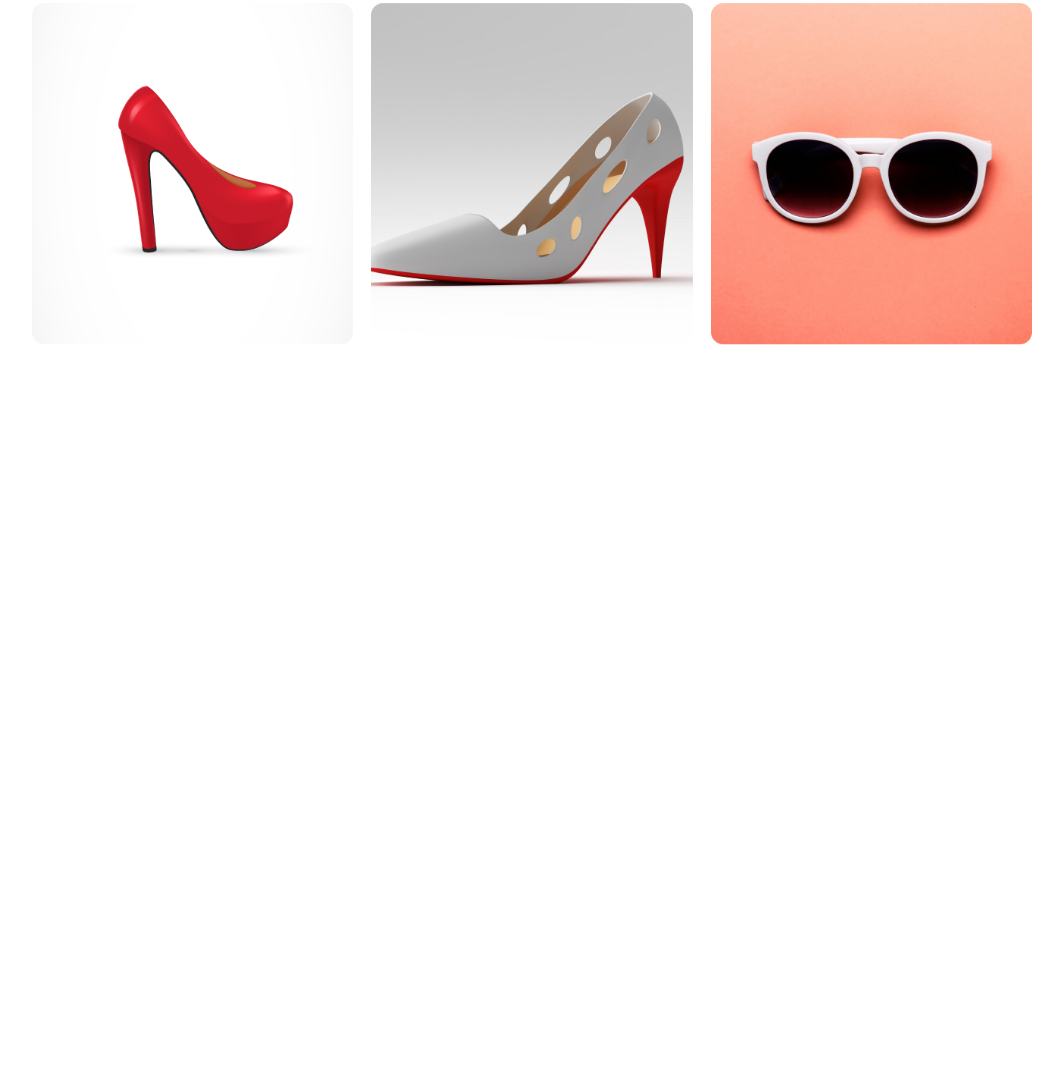
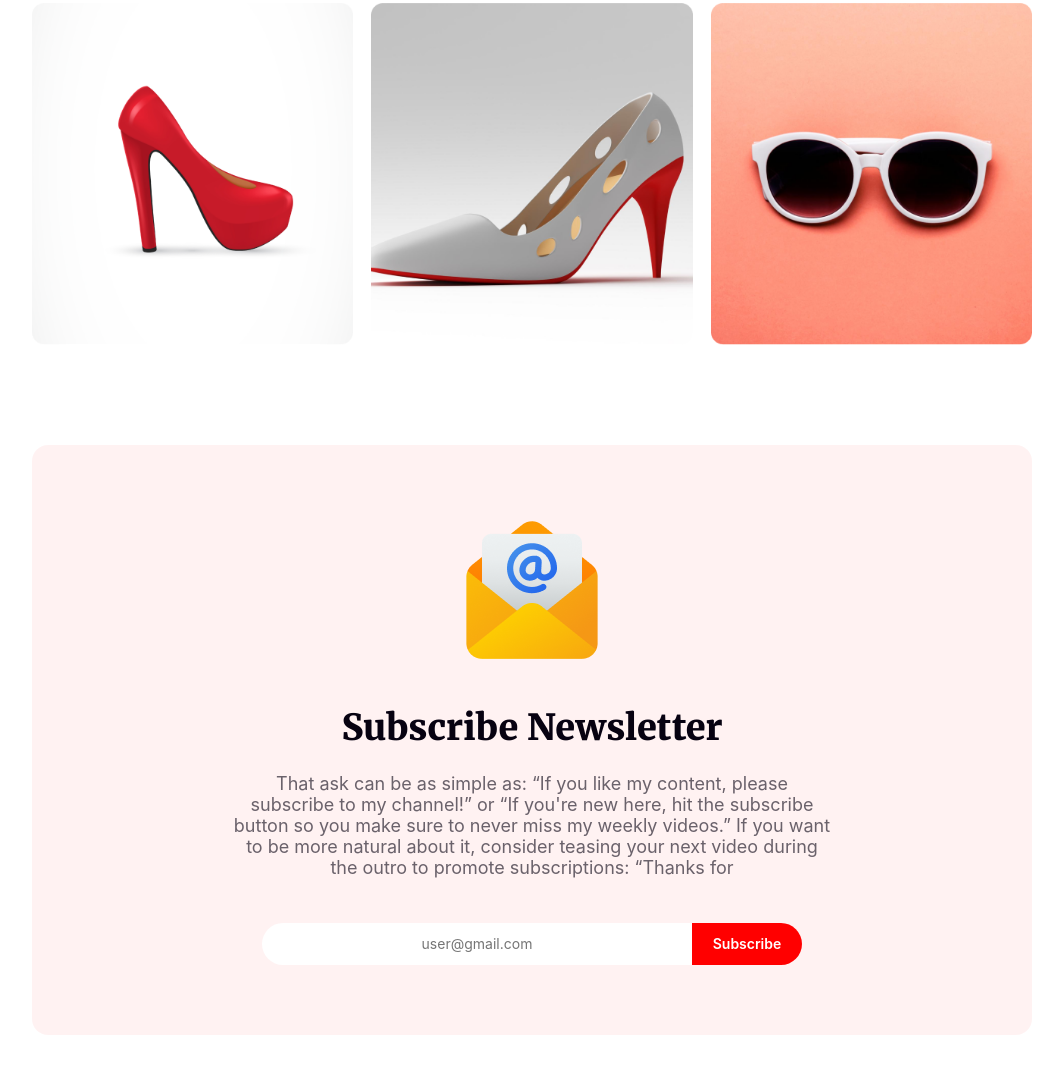
Before and after one commit to naimhossen1929/New-Year-Celebration, a plain HTML site: page index.html in a window 1280 px wide. Shown: the part 4990-6063 px from the top of the page, without its empty margins (108-1171 px from the left). Before the commit the page ends 5385 px from the top, so only its background shows below. Drawn offline with Linux system fonts and the light colour scheme.

Commit message:
add subscribe section

```diff
--- a/index.html
+++ b/index.html
@@ -98,6 +98,14 @@
                 <img src="resources/Rectangle 7.png" alt="" class="gift">
             </div>
         </section>
+
+        <!-- Subscribe Section Start -->
+        <section class="container subscribe">
+        <img src="resources/Group 61.png" alt="">
+        <h2>Subscribe Newsletter</h2>
+        <p>That ask can be as simple as: “If you like my content, please subscribe to my channel!” or “If you're new here, hit the subscribe button so you make sure to never miss my weekly videos.” If you want to be more natural about it, consider teasing your next video during the outro to promote subscriptions: “Thanks for </p>
+        <input type="email" name="" placeholder="user@gmail.com" id=""><button>Subscribe</button>
+        </section>
     </main>
     <footer>
 
--- a/styles/style.css
+++ b/styles/style.css
@@ -334,3 +334,51 @@ margin-bottom: 35px;
     width: 100%;
     height: auto;
 }
+
+/* Subscribe styles */
+.subscribe{
+    margin-top: 100px;
+    text-align: center;
+    background: rgba(255, 0, 0, 0.05);
+    padding: 70px 200px;
+}
+.subscribe h2{
+color: #070211;
+font-size: 36px;
+font-weight: 900;
+text-transform: capitalize;
+margin-top: 35px;
+margin-bottom: 23px;
+}
+.subscribe p{
+color: rgba(7, 2, 17, 0.60);
+font-family: Inter;
+font-size: 18px;
+margin-bottom: 45px;
+}
+.subscribe input{
+border-radius: 50px 0px 0px 50px;
+background: #FFF;
+color: rgba(7, 2, 17, 0.60);
+text-align: center;
+font-family: Inter;
+font-size: 14px;
+padding: 5px 15px;
+border: none;
+width: 400px;
+height: 32px;
+}
+.subscribe button{
+width: 110px;
+height: 42px;
+border-radius: 0px 50px 50px 0px;
+background: #F00;
+border: none;
+color: #FFF;
+font-family: Inter;
+font-size: 14px;
+font-weight: 600;
+text-transform: capitalize;
+padding:5px 15px ;
+cursor: pointer;
+}
```
